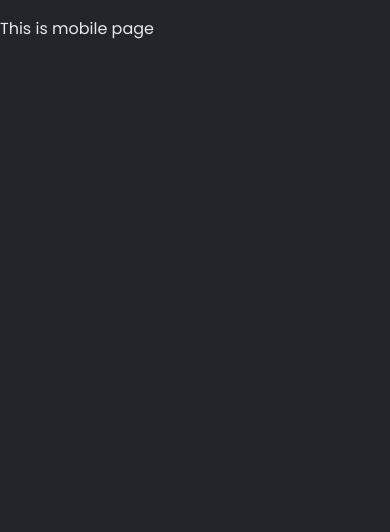
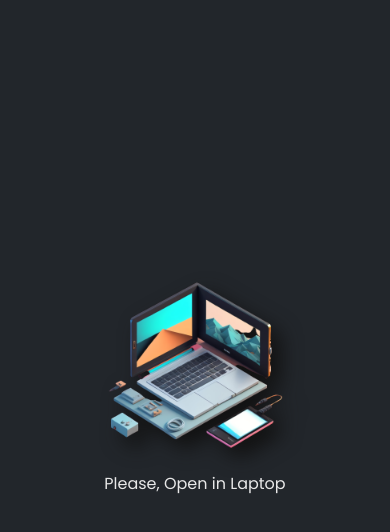
Before and after one commit to ArchitGhevariya007/scribble, a React (Create React App) app: page / in a window 390 px wide. Shown: the top 532 px of the page. Built offline with nearby package versions, Linux system fonts and the light colour scheme.

Commit message:
working on sidebar

```diff
--- a/src/App.js
+++ b/src/App.js
@@ -1,8 +1,5 @@
 import "./App.css";
 import { createTheme, ThemeProvider, useMediaQuery } from "@mui/material";
-
-import Sidebar from "./components/Sidebar";
-import Navbar from "./components/Navbar";
 import Mobile from "./components/Mobile";
 import MainCotainer from "./components/MainContainer";
 
@@ -25,16 +22,10 @@ function App() {
   const isMobile = useMediaQuery("(max-width: 600px)");
   return (
     <>
-    {/* If screen size is small then it will call Mobile component */}
-      {isMobile ? (
-        <Mobile />
-      ) : (
-        <ThemeProvider theme={theme}>
-          <Navbar></Navbar>
-          <Sidebar></Sidebar>
-          <MainCotainer></MainCotainer>
-        </ThemeProvider>
-      )}
+      <ThemeProvider theme={theme}>
+        {/* If screen size is small then it will call Mobile component */}
+        {isMobile ? <Mobile /> : <MainCotainer></MainCotainer>}
+      </ThemeProvider>
     </>
   );
 }
--- a/src/components/MainContainer.js
+++ b/src/components/MainContainer.js
@@ -1,11 +1,14 @@
 import React from 'react'
 import ContentTab from './ContentTab'
+import Sidebar from "./Sidebar";
+import Navbar from "./Navbar";
 
 export default function MainCotainer() {
   return (
     <>
+      <Navbar></Navbar>
+      <Sidebar></Sidebar>
       <ContentTab/>
-
     </>
   )
 }
--- a/src/components/Mobile.js
+++ b/src/components/Mobile.js
@@ -1,9 +1,38 @@
 import React from 'react'
+import { Box,Typography } from '@mui/material'
+import MobileImg from '../assets/Imgs/Mobile.png'
+
 
 export default function Mobile() {
+
+  const Style={
+    Box:{
+      display:"flex",
+      flexDirection: 'column',
+      justifyContent:"center",
+      alignItems:"center",
+      height:"90vh",
+    },
+     Image:{
+      width:200,
+      height:"auto",
+      filter: "drop-shadow(10px 10px 10px #111)",
+      maxWidth:"100%",
+      maxHeight:"100%",
+    },
+    Text:{
+      mt:1,
+      textAlign: 'center',
+      color:"rgb(232,232,232)"
+    }
+  }
   return (
     <>
-     <p>This is mobile page</p>
+    <Box sx={Style.Box}>
+      <img src={MobileImg} alt="Mobile img" style={Style.Image}/>
+    <Typography sx={Style.Text}>Please, Open in Laptop</Typography>
+    </Box>
+
     </>
   )
 }
```
Also changed, not shown: src/assets/Imgs/Mobile.png (added).
